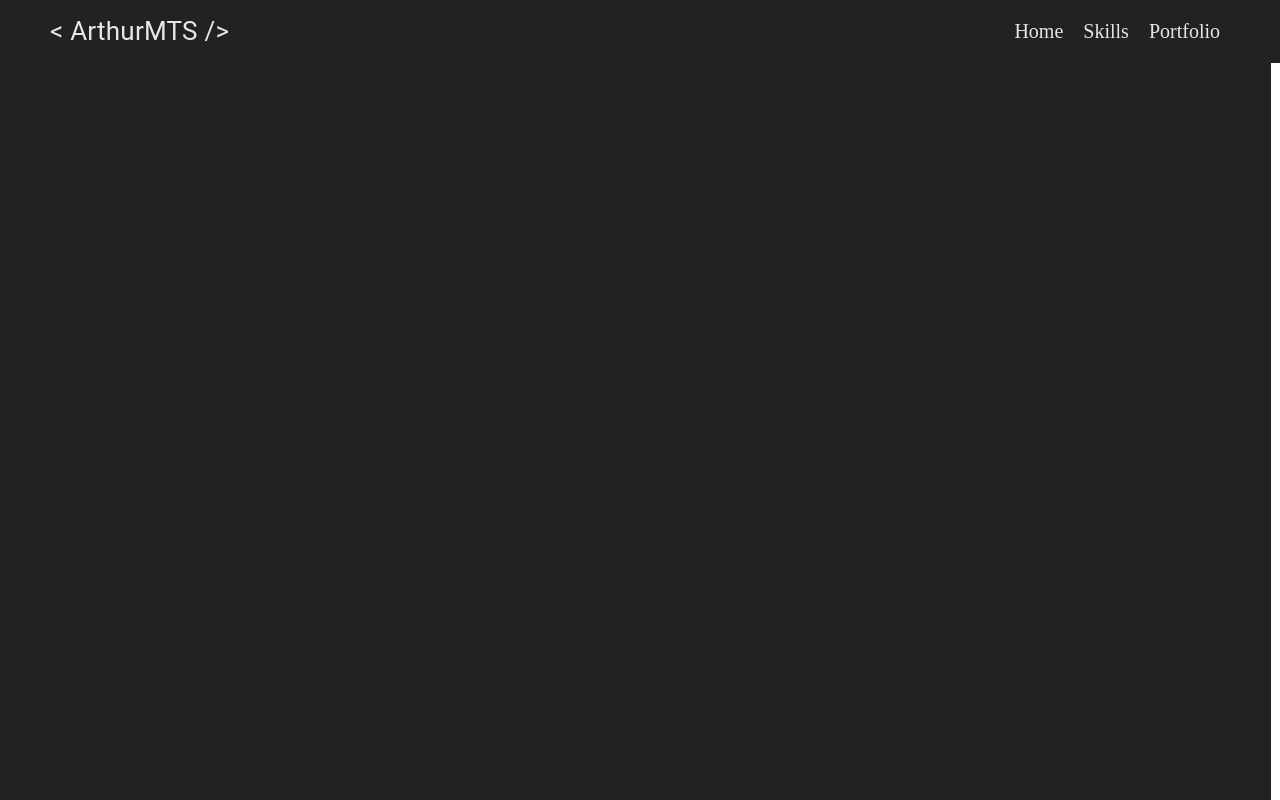
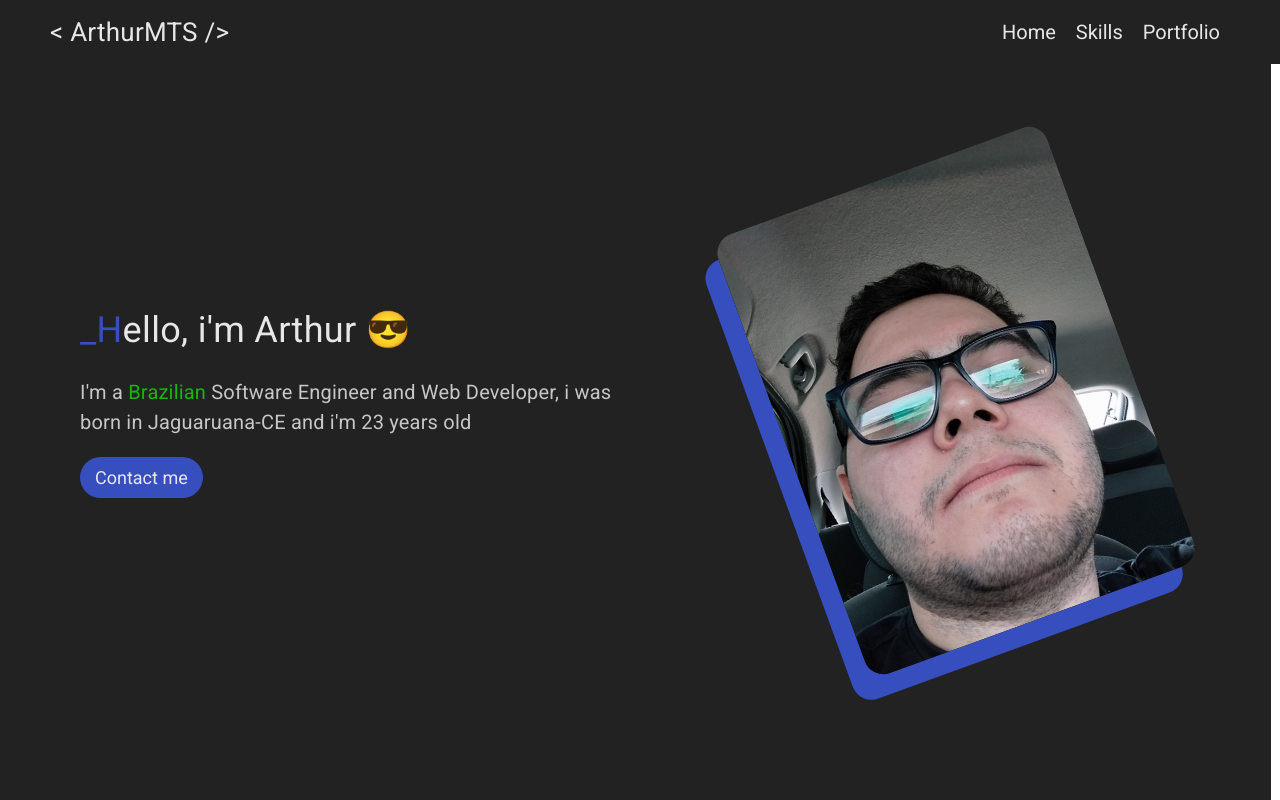
Before and after one commit to ArthurMTS/landing-page-portfolio, a React (Create React App) app: page / in a window 1280 px wide. Shown: the top 800 px of the page. Built offline with nearby package versions, Linux system fonts and the light colour scheme.

Commit message:
feat: tela de home

```diff
--- a/public/index.html
+++ b/public/index.html
@@ -3,6 +3,9 @@
   <head>
     <meta charset="utf-8" />
     <title>React App</title>
+    <link rel="preconnect" href="https://fonts.googleapis.com">
+    <link rel="preconnect" href="https://fonts.gstatic.com" crossorigin>
+    <link href="https://fonts.googleapis.com/css2?family=Roboto:wght@400;500;700&display=swap" rel="stylesheet">
   </head>
   <body>
     <noscript>You need to enable JavaScript to run this app.</noscript>
--- a/src/assets/css/global.css
+++ b/src/assets/css/global.css
@@ -3,6 +3,7 @@
   padding: 0;
   outline: 0;
   box-sizing: border-box;
+  font-family: 'Roboto', sans-serif;
 }
 
 /* width */
--- a/src/assets/pallet/colors.ts
+++ b/src/assets/pallet/colors.ts
@@ -1,7 +1,9 @@
 export const colors = {
   primaryText: "#E7E7E7",
   secondaryText: "#A7A7A7",
+  primarySubtext: "#C7C7C7",
   bgPrimary: "#222",
   bgSecondary: "#444",
   primary: "#374ebf",
+  green: "#16b70b",
 };
--- a/src/components/Header/Header.styles.ts
+++ b/src/components/Header/Header.styles.ts
@@ -11,6 +11,7 @@ export const HeaderWrapper = styled("header")({
   position: "fixed",
   left: 0,
   top: 0,
+  zIndex: 1,
 });
 
 export const Title = styled(Typography)({
@@ -37,6 +38,7 @@ export const NavBar = styled("nav")({
 });
 
 export const NavLink = styled("a")({
+  cursor: "pointer",
   textDecoration: "none",
   color: colors.primaryText,
   fontSize: 20,
--- a/src/components/Header/Header.tsx
+++ b/src/components/Header/Header.tsx
@@ -9,9 +9,9 @@ export const Header: React.FC = () => {
       </Title>
 
       <NavBar>
-        <NavLink href="#">Home</NavLink>
-        <NavLink href="#">Skills</NavLink>
-        <NavLink href="#">Portfolio</NavLink>
+        <NavLink onClick={() => {window.scrollTo(0,0)}}>Home</NavLink>
+        <NavLink href="#skills">Skills</NavLink>
+        <NavLink href="#portfolio">Portfolio</NavLink>
       </NavBar>
     </HeaderWrapper>
   );
--- a/src/views/pages/Home/Home.styles.ts
+++ b/src/views/pages/Home/Home.styles.ts
@@ -1,3 +1,4 @@
+import { Typography } from "@mui/material";
 import { styled } from "@mui/system";
 import { colors } from "assets/pallet/colors";
 
@@ -9,4 +10,51 @@ export const ViewPage = styled("section")({
     backgroundColor: colors.bgSecondary,
     height: "calc(100vh - 60px)",
   },
+  display: "flex",
+  alignItems: "center",
+  justifyContent: "space-between",
+  padding: "0 80px",
 });
+
+export const HomeSide = styled("aside")({
+  display: "flex",
+  flexDirection: "column",
+});
+
+export const HomeTitle = styled(Typography)({
+  fontSize: 36,
+  color: colors.primaryText,
+  "& span": {
+    color: colors.primary,
+  },
+});
+
+export const HomeDescription = styled(Typography)({
+  fontSize: 20,
+  color: colors.primarySubtext,
+  width: 550,
+  "& span": {
+    color: colors.green,
+  },
+  margin: "20px 0",
+});
+
+export const HomeImage = styled("img")({
+  width: 350,
+  transform: "rotate(-20deg)",
+  boxShadow: `-20px 20px 0px ${colors.primary}`,
+  borderRadius: 20,
+  marginRight: 60,
+});
+
+export const HomeButton = styled("a")({
+  textDecoration: "none",
+  //color: colors.primary,
+  //border: `2px solid ${colors.primary}`,
+  color: colors.primaryText,
+  backgroundColor: colors.primary,
+  fontSize: 18,
+  padding: "10px 15px",
+  borderRadius: 50,
+  alignSelf: "flex-start",
+});
--- a/src/views/pages/Home/Home.tsx
+++ b/src/views/pages/Home/Home.tsx
@@ -1,19 +1,25 @@
 import { Footer } from "components/Footer";
 import { Header } from "components/Header";
 import React from "react";
-import { ViewPage } from "./Home.styles";
+import { HomeButton, HomeDescription, HomeImage, HomeSide, HomeTitle, ViewPage } from "./Home.styles";
+import MyPhoto from "assets/images/me.jpg";
 
 export const Home: React.FC = () => {
   return (
     <React.Fragment>
       <Header />
       <ViewPage>
+        <HomeSide>
+          <HomeTitle id="home"><span>_H</span>ello, i'm Arthur 😎</HomeTitle>
+          <HomeDescription>I'm a <span>Brazilian</span> Software Engineer and Web Developer, i was born in Jaguaruana-CE and i'm 23 years old</HomeDescription>
+          <HomeButton href="https://www.linkedin.com/in/arthur-silva-24736320a/" target="_blank">Contact me</HomeButton>
+        </HomeSide>
+        <HomeImage src={MyPhoto} alt="Arthur being weird" />
+      </ViewPage>
+      <ViewPage id="skills">
 
       </ViewPage>
-      <ViewPage>
-
-      </ViewPage>
-      <ViewPage className="last">
+      <ViewPage id="portfolio" className="last">
 
       </ViewPage>
       <Footer />
```
Also changed, not shown: src/assets/images/me.jpg (added).
